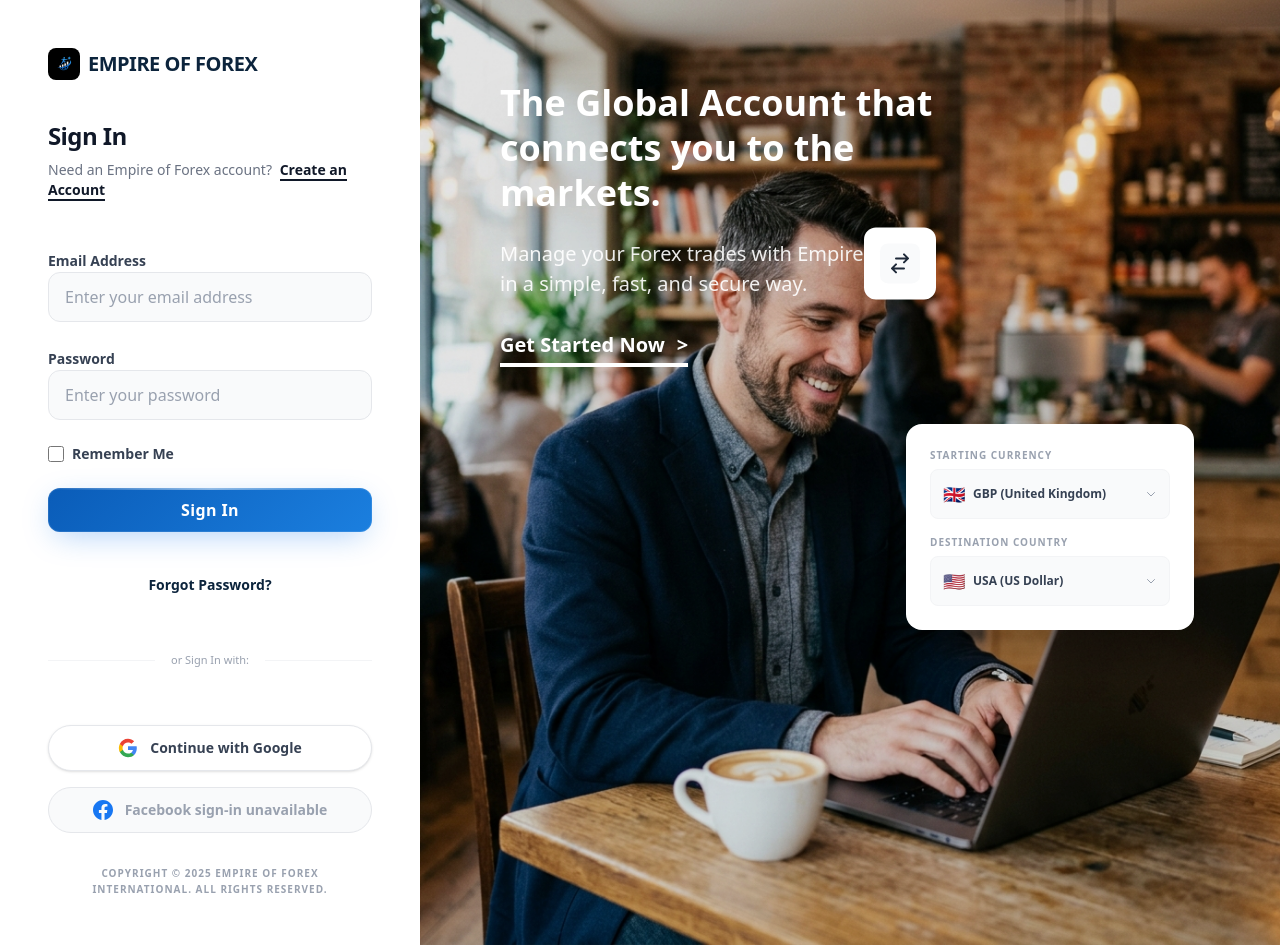
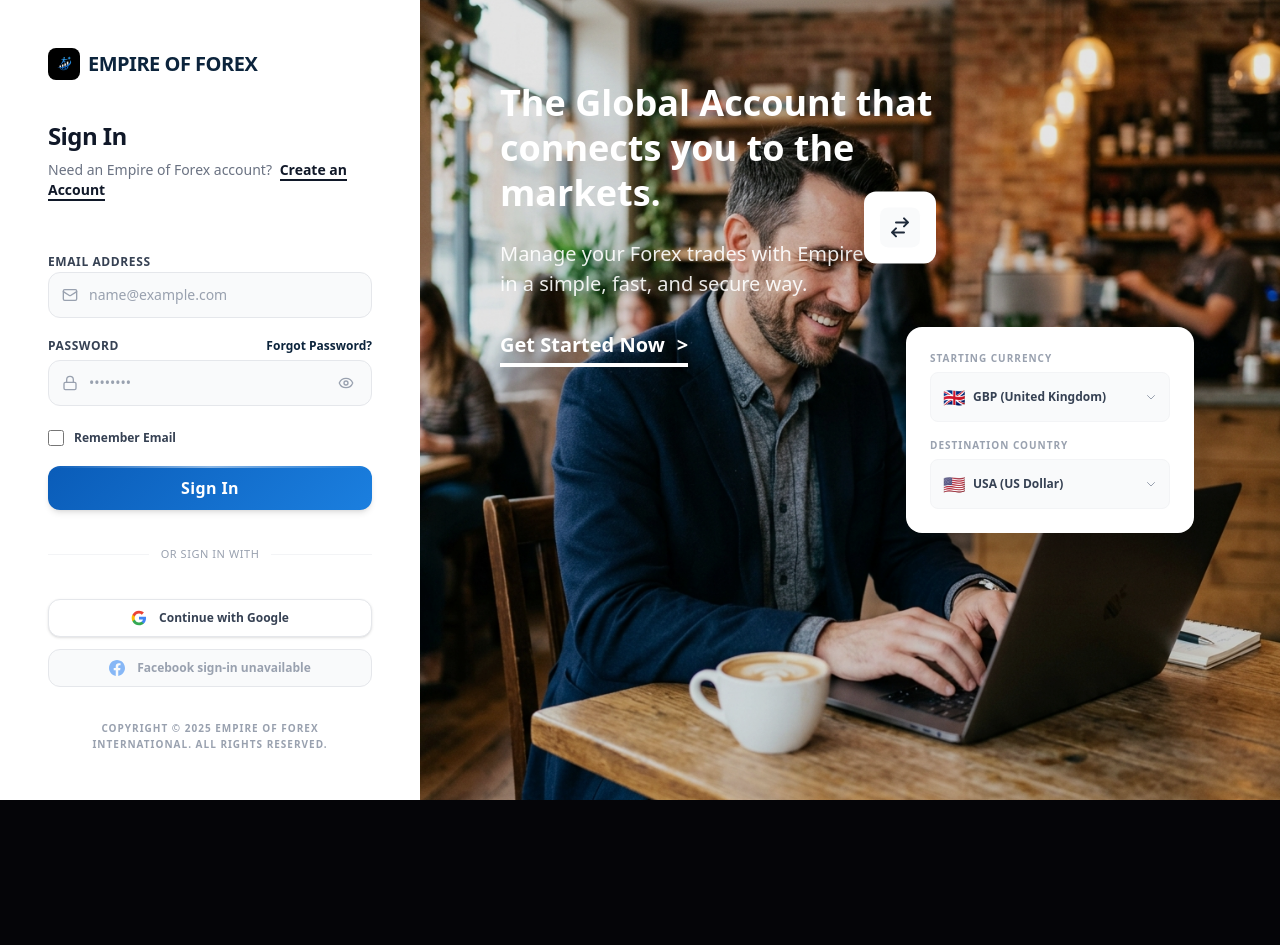
Before and after one commit to basakjoy/eofWebproject, a Next.js app in the folder frontend/: page /login in a window 1280 px wide. After the commit the page ends 800 px from the top, so only its background shows below. Built offline with nearby package versions, Linux system fonts and the light colour scheme; no server answers.

Commit message:
fix log in issue

```diff
--- a/frontend/src/components/auth/LoginForm.tsx
+++ b/frontend/src/components/auth/LoginForm.tsx
@@ -3,75 +3,66 @@
 import { useState, useEffect } from 'react';
 import { useRouter } from 'next/navigation';
 import Link from 'next/link';
-import Input from '@/components/common/Input';
 import Button from '@/components/common/Button';
 import Alert from '@/components/common/Alert';
 import { useAuthStore } from '@/store/authStore';
 import { authApi } from '@/lib/authApi';
 import { normalizeAuthUser } from '@/lib/authUtils';
-import { signIn, useSession } from "next-auth/react";
+import { signIn } from 'next-auth/react';
+import { Eye, EyeOff, Lock, Mail, Loader2 } from 'lucide-react';
 
 export default function LoginForm() {
-  const { data: session, status } = useSession();
   const router = useRouter();
-  const { setUser, setToken, setSession } = useAuthStore();
+  const { setSession } = useAuthStore();
   const [loading, setLoading] = useState(false);
   const [oauthLoading, setOAuthLoading] = useState(false);
   const [error, setError] = useState('');
+  const [showPassword, setShowPassword] = useState(false);
   const [rememberMe, setRememberMe] = useState(false);
   const [formData, setFormData] = useState({
     email: '',
     password: '',
   });
 
+  // Prefill remembered email only (never auto-submits or auto-logs in)
   useEffect(() => {
+    try {
       const rememberedEmail = localStorage.getItem('rememberEmail');
       if (rememberedEmail) {
-      setFormData((previous) => ({ ...previous, email: rememberedEmail }));
+        setFormData((prev) => ({ ...prev, email: rememberedEmail }));
         setRememberMe(true);
       }
+    } catch {
+      // Storage unavailable
+    }
   }, []);
-
-  // Handle session changes (OAuth login success)
-  useEffect(() => {
-    if (status === 'authenticated' && session?.user) {
-      const user = session.user as any;
-
-      // Save token to localStorage
-      if (user.accessToken) {
-        const normalizedUser = normalizeAuthUser({
-          id: user.id,
-          email: user.email,
-          name: user.name,
-          role: user.role,
-        });
-        authApi.saveSession(user.accessToken, normalizedUser);
-        setToken(user.accessToken);
-        setUser(normalizedUser);
-      }
-
-      // Redirect based on role
-      if (user.role === 'admin') {
-        router.push('/admin');
-      } else if (user.role === 'investor') {
-        router.push('/dashboard/investor');
-      } else {
-        router.push('/dashboard/user');
-      }
-    }
-  }, [status, session, setToken, setUser, router]);
 
   const handleChange = (e: React.ChangeEvent<HTMLInputElement>) => {
     const { name, value } = e.target;
     setFormData((prev) => ({ ...prev, [name]: value }));
+    if (error) setError('');
+  };
+
+  const handleRoleRedirect = (role?: string) => {
+    const normalizedRole = String(role || '').toLowerCase();
+    if (normalizedRole === 'admin' || normalizedRole === 'superadmin') {
+      router.push('/admin');
+    } else if (normalizedRole === 'investor') {
+      router.push('/dashboard/investments');
+    } else if (normalizedRole === 'premium') {
+      router.push('/dashboard/premium');
+    } else {
+      router.push('/dashboard/user');
+    }
   };
 
   const handleSubmit = async (e: React.FormEvent) => {
     e.preventDefault();
     const email = formData.email.trim().toLowerCase();
+    const password = formData.password;
 
-    if (!email || !formData.password) {
-      setError('Enter your email and password to continue.');
+    if (!email || !password) {
+      setError('Please enter both your email and password.');
       return;
     }
 
@@ -79,36 +70,34 @@
     setError('');
 
     try {
-      const response = await authApi.login({ email, password: formData.password });
+      const response = await authApi.login({ email, password });
       const { data } = response;
       if (!data?.token) {
-        throw new Error('The server did not return a login session.');
+        throw new Error('The server did not return an authentication token.');
       }
       const { token, ...userData } = data;
       const user = normalizeAuthUser(userData);
 
       authApi.saveSession(token, userData);
 
-      // Save remember me preference
+      // Save or remove remembered email preference
       if (rememberMe) {
         localStorage.setItem('rememberEmail', email);
       } else {
         localStorage.removeItem('rememberEmail');
       }
 
-      // Set user and token in store
+      // Update auth store
       setSession(token, user);
 
-      // Redirect based on role
-      if (user.role === 'admin') {
-        router.push('/admin');
-      } else if (user.role === 'investor') {
-        router.push('/dashboard/investor');
-      } else {
-        router.push('/dashboard/user');
-      }
+      // Smoothly navigate to the appropriate dashboard
+      handleRoleRedirect(user.role);
     } catch (err: any) {
-      setError(err.response?.data?.message || err.message || 'Login failed. Please try again.');
+      const msg =
+        err.response?.data?.message ||
+        err.message ||
+        'Invalid email or password. Please try again.';
+      setError(msg);
     } finally {
       setLoading(false);
     }
@@ -116,13 +105,21 @@
 
   const handleGoogleLogin = async () => {
     setOAuthLoading(true);
+    setError('');
     try {
       const result = await signIn('google', { redirect: false });
-
       if (result?.error) {
-        setError(result.error || 'Google login failed');
+        setError(result.error || 'Google authentication failed.');
       } else if (result?.ok) {
-        // Session will be updated and useEffect will handle redirect
+        // If login succeeded, retrieve user session and navigate
+        const user = authApi.getCurrentUser();
+        const token = authApi.getToken();
+        if (user && token) {
+          setSession(token, user);
+          handleRoleRedirect(user.role);
+        } else {
+          router.push('/dashboard/user');
+        }
       }
     } catch (err: any) {
       setError('Failed to sign in with Google. Please try again.');
@@ -133,98 +130,162 @@
 
   return (
     <div className="w-full">
-      {error && <div className="mb-6"><Alert type="error" message={error} onDismiss={() => setError('')} /></div>}
+      {error && (
+        <div className="mb-6 animate-in fade-in slide-in-from-top-2 duration-200">
+          <Alert type="error" message={error} onDismiss={() => setError('')} />
+        </div>
+      )}
 
-      <form onSubmit={handleSubmit} className="space-y-6">
-        <div className="space-y-2">
-          <label className="text-sm font-bold text-gray-700">
+      <form onSubmit={handleSubmit} className="space-y-5">
+        {/* Email Field */}
+        <div className="space-y-1.5">
+          <label className="text-xs font-bold text-gray-700 uppercase tracking-wider">
             Email Address
           </label>
+          <div className="relative flex items-center">
+            <Mail className="absolute left-3.5 w-4 h-4 text-gray-400 pointer-events-none" />
             <input
               type="email"
               name="email"
-            placeholder="Enter your email address"
+              placeholder="name@example.com"
               value={formData.email}
               onChange={handleChange}
               autoComplete="email"
               autoCapitalize="none"
               spellCheck={false}
               required
-            className="w-full px-4 py-3 bg-gray-50 border border-gray-200 rounded-xl text-gray-900 placeholder:text-gray-400 focus:outline-none focus:ring-1 focus:ring-gray-300 transition-all font-medium"
+              className="w-full pl-10 pr-4 py-3 bg-gray-50 border border-gray-200 rounded-xl text-gray-900 placeholder:text-gray-400 focus:outline-none focus:ring-2 focus:ring-[#0c243c]/15 focus:border-[#0c243c] transition-all font-medium text-sm"
             />
           </div>
+        </div>
 
-        <div className="space-y-2">
-          <label className="text-sm font-bold text-gray-700">
+        {/* Password Field */}
+        <div className="space-y-1.5">
+          <div className="flex items-center justify-between">
+            <label className="text-xs font-bold text-gray-700 uppercase tracking-wider">
               Password
             </label>
+            <Link
+              href="/forgot-password"
+              className="text-xs font-bold text-[#0c243c] hover:underline"
+            >
+              Forgot Password?
+            </Link>
+          </div>
+          <div className="relative flex items-center">
+            <Lock className="absolute left-3.5 w-4 h-4 text-gray-400 pointer-events-none" />
             <input
-            type="password"
+              type={showPassword ? 'text' : 'password'}
               name="password"
-            placeholder="Enter your password"
+              placeholder="••••••••"
               value={formData.password}
               onChange={handleChange}
               autoComplete="current-password"
               required
-            className="w-full px-4 py-3 bg-gray-50 border border-gray-200 rounded-xl text-gray-900 placeholder:text-gray-400 focus:outline-none focus:ring-1 focus:ring-gray-300 transition-all font-medium"
+              className="w-full pl-10 pr-11 py-3 bg-gray-50 border border-gray-200 rounded-xl text-gray-900 placeholder:text-gray-400 focus:outline-none focus:ring-2 focus:ring-[#0c243c]/15 focus:border-[#0c243c] transition-all font-medium text-sm"
             />
+            <button
+              type="button"
+              onClick={() => setShowPassword(!showPassword)}
+              className="absolute right-3.5 p-1 text-gray-400 hover:text-gray-700 transition-colors focus:outline-none"
+              aria-label={showPassword ? 'Hide password' : 'Show password'}
+            >
+              {showPassword ? (
+                <EyeOff className="w-4 h-4" />
+              ) : (
+                <Eye className="w-4 h-4" />
+              )}
+            </button>
+          </div>
         </div>
 
-        <div className="flex items-center gap-2">
-          <div className="relative flex items-center">
+        {/* Remember Me Checkbox */}
+        <div className="flex items-center justify-between pt-1">
+          <label
+            htmlFor="rememberMe"
+            className="flex items-center gap-2.5 text-xs font-bold text-gray-700 cursor-pointer select-none"
+          >
             <input
               type="checkbox"
               id="rememberMe"
               checked={rememberMe}
               onChange={(e) => setRememberMe(e.target.checked)}
-               className="w-4 h-4 rounded border-gray-300 text-[#0c243c] focus:ring-[#0c243c]"
+              className="w-4 h-4 rounded border-gray-300 text-[#0c243c] focus:ring-[#0c243c] cursor-pointer"
             />
-          </div>
-          <label htmlFor="rememberMe" className="text-sm font-bold text-gray-700 cursor-pointer">
-            Remember Me
+            Remember Email
           </label>
         </div>
 
+        {/* Submit Button */}
         <Button
           type="submit"
           loading={loading}
-          className="w-full py-4 bg-[#0a2a2a] hover:bg-[#082222] text-white rounded-full font-bold text-lg transition-all"
+          className="w-full py-3.5 bg-[#0a2a2a] hover:bg-[#082222] text-white rounded-xl font-bold text-base transition-all shadow-md active:scale-[0.99] flex items-center justify-center gap-2"
         >
-          Sign In
+          {loading ? (
+            <>
+              <Loader2 className="w-4 h-4 animate-spin" />
+              Signing In...
+            </>
+          ) : (
+            'Sign In'
+          )}
         </Button>
 
-        <div className="text-center mt-4">
-          <Link href="/forgot-password" className="text-sm font-bold text-[#0c243c]  border-[#0c243c]">
-             Forgot Password?
-          </Link>
+        {/* Divider */}
+        <div className="relative py-4 flex items-center justify-center">
+          <div className="absolute inset-0 flex items-center">
+            <div className="w-full border-t border-gray-100"></div>
+          </div>
+          <span className="relative px-3 bg-white text-[11px] text-gray-400 font-medium uppercase tracking-wider">
+            or Sign In with
+          </span>
         </div>
 
-        <div className="relative py-8 flex items-center justify-center">
-            <div className="absolute inset-0 flex items-center"><div className="w-full border-t border-gray-100 italic font-medium"></div></div>
-            <span className="relative px-4 bg-white text-[11px] text-gray-400 font-medium">or Sign In with:</span>
-        </div>
-
-        <div className="space-y-4">
+        {/* OAuth Buttons */}
+        <div className="space-y-3">
           <button
             type="button"
             onClick={handleGoogleLogin}
-            className="w-full flex items-center justify-center gap-3 py-3 px-4 bg-white border border-gray-200 rounded-full hover:bg-gray-50 transition-all font-bold text-gray-700 text-sm shadow-sm"
+            disabled={oauthLoading}
+            className="w-full flex items-center justify-center gap-3 py-2.5 px-4 bg-white border border-gray-200 rounded-xl hover:bg-gray-50 transition-all font-bold text-gray-700 text-xs shadow-sm hover:border-gray-300 active:scale-[0.99] disabled:opacity-60"
           >
-            <svg className="w-5 h-5" viewBox="0 0 24 24">
-              <path fill="#4285F4" d="M22.56 12.25c0-.78-.07-1.53-.2-2.25H12v4.26h5.92c-.26 1.37-1.04 2.53-2.21 3.31v2.77h3.57c2.08-1.92 3.28-4.74 3.28-8.09z" />
-              <path fill="#34A853" d="M12 23c2.97 0 5.46-.98 7.28-2.66l-3.57-2.77c-.98.66-2.23 1.06-3.71 1.06-2.86 0-5.29-1.93-6.16-4.53H2.18v2.84C3.99 20.53 7.7 23 12 23z" />
-              <path fill="#FBBC05" d="M5.84 14.09c-.22-.66-.35-1.36-.35-2.09s.13-1.43.35-2.09V7.07H2.18C1.43 8.55 1 10.22 1 12s.43 3.45 1.18 4.93l2.85-2.22.81-.62z" />
-              <path fill="#EA4335" d="M12 5.38c1.62 0 3.06.56 4.21 1.64l3.15-3.15C17.45 2.09 14.97 1 12 1 7.7 1 3.99 3.47 2.18 7.07l3.66 2.84c.87-2.6 3.3-4.53 6.16-4.53z" />
+            {oauthLoading ? (
+              <Loader2 className="w-4 h-4 animate-spin text-gray-500" />
+            ) : (
+              <svg className="w-4 h-4" viewBox="0 0 24 24">
+                <path
+                  fill="#4285F4"
+                  d="M22.56 12.25c0-.78-.07-1.53-.2-2.25H12v4.26h5.92c-.26 1.37-1.04 2.53-2.21 3.31v2.77h3.57c2.08-1.92 3.28-4.74 3.28-8.09z"
+                />
+                <path
+                  fill="#34A853"
+                  d="M12 23c2.97 0 5.46-.98 7.28-2.66l-3.57-2.77c-.98.66-2.23 1.06-3.71 1.06-2.86 0-5.29-1.93-6.16-4.53H2.18v2.84C3.99 20.53 7.7 23 12 23z"
+                />
+                <path
+                  fill="#FBBC05"
+                  d="M5.84 14.09c-.22-.66-.35-1.36-.35-2.09s.13-1.43.35-2.09V7.07H2.18C1.43 8.55 1 10.22 1 12s.43 3.45 1.18 4.93l2.85-2.22.81-.62z"
+                />
+                <path
+                  fill="#EA4335"
+                  d="M12 5.38c1.62 0 3.06.56 4.21 1.64l3.15-3.15C17.45 2.09 14.97 1 12 1 7.7 1 3.99 3.47 2.18 7.07l3.66 2.84c.87-2.6 3.3-4.53 6.16-4.53z"
+                />
               </svg>
+            )}
             Continue with Google
           </button>
+
           <button
             type="button"
             disabled
             aria-disabled="true"
-            className="w-full flex items-center justify-center gap-3 py-3 px-4 bg-gray-50 border border-gray-200 rounded-full font-bold text-gray-400 text-sm cursor-not-allowed"
+            className="w-full flex items-center justify-center gap-3 py-2.5 px-4 bg-gray-50 border border-gray-200 rounded-xl font-bold text-gray-400 text-xs cursor-not-allowed"
           >
-            <svg className="w-5 h-5 text-[#1877F2]" fill="currentColor" viewBox="0 0 24 24">
+            <svg
+              className="w-4 h-4 text-[#1877F2] opacity-50"
+              fill="currentColor"
+              viewBox="0 0 24 24"
+            >
               <path d="M24 12.073c0-6.627-5.373-12-12-12s-12 5.373-12 12c0 5.99 4.388 10.954 10.125 11.854v-8.385H7.078v-3.47h3.047V9.43c0-3.007 1.792-4.669 4.533-4.669 1.312 0 2.686.235 2.686.235v2.953H15.83c-1.491 0-1.956.925-1.956 1.874v2.248h3.328l-.532 3.47h-2.796v8.385C19.612 23.027 24 18.062 24 12.073z" />
             </svg>
             Facebook sign-in unavailable
--- a/frontend/src/components/common/Navbar.tsx
+++ b/frontend/src/components/common/Navbar.tsx
@@ -56,12 +56,12 @@
     { name: 'Brokers', href: '/brokers' },
   ];
 
-  const handleLogout = () => {
-    logout();
+  const handleLogout = async () => {
     setProfileOpen(false);
     setIsOpen(false);
-    router.push('/home');
+    await logout();
   };
+
 
   return (
     <AnimatePresence>
```
Also changed, not shown: frontend/src/app/providers.tsx (+4 -4 lines), frontend/src/components/auth/AuthModal.tsx (+6 -1 lines), frontend/src/hooks/useRequireAuth.ts (+10 -14 lines), frontend/src/lib/authUtils.ts (+18 -0 lines), frontend/src/store/authStore.ts (+34 -4 lines). Lines whose indentation alone changed are shown as unchanged.
